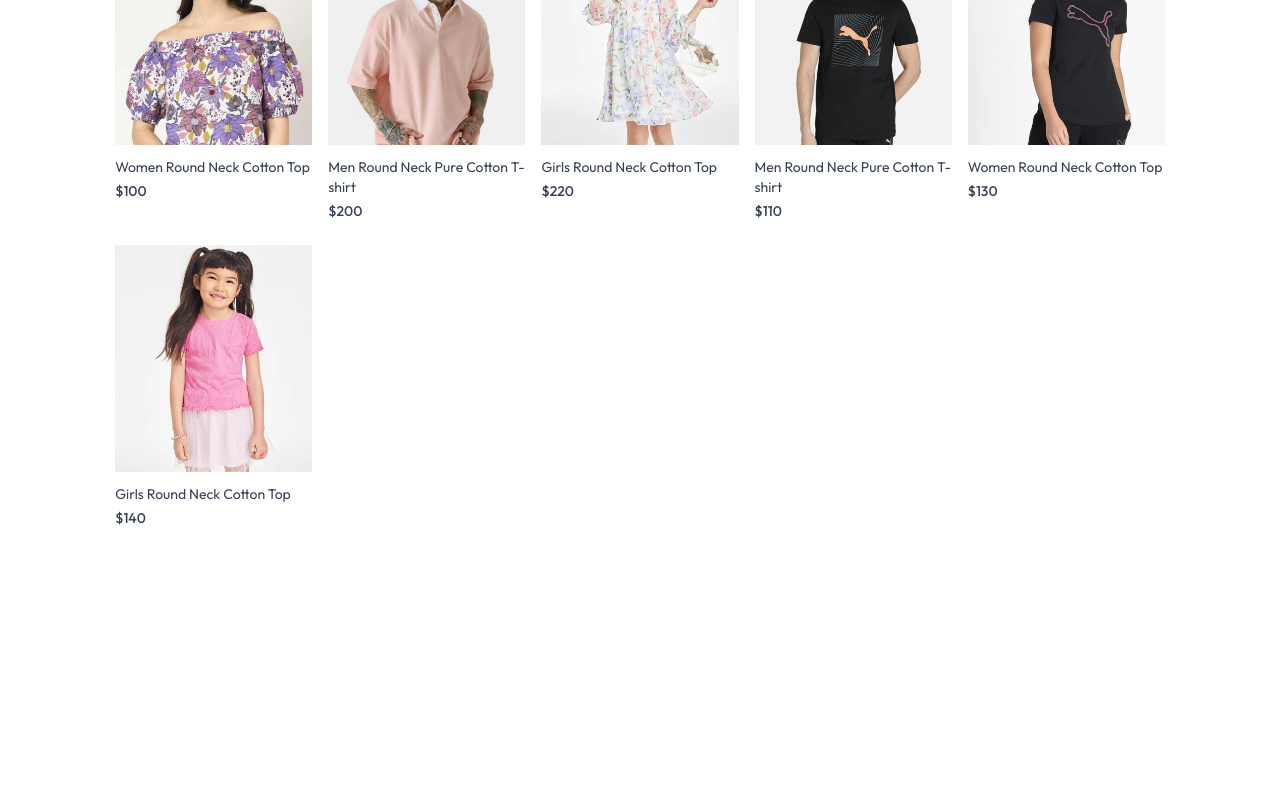
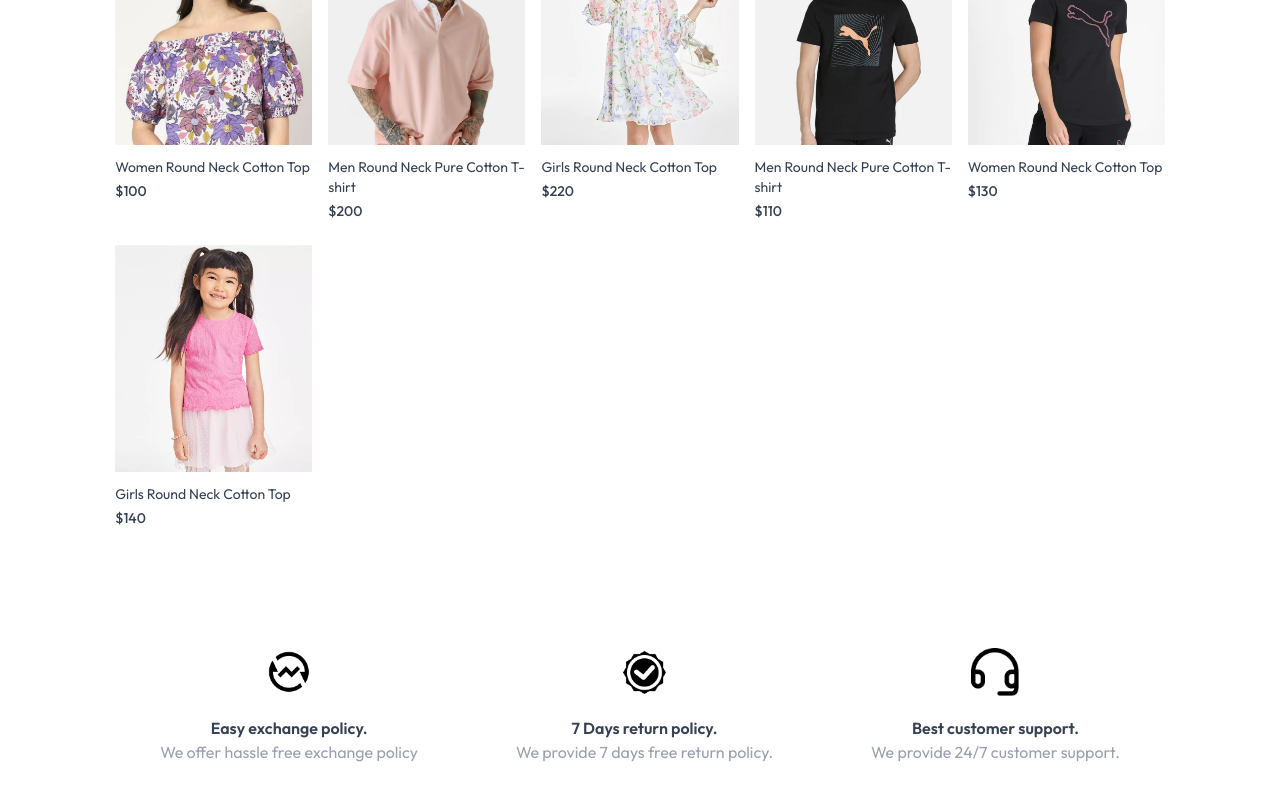
Before and after one commit to Moeen999/ecommerceAppFS, a React (Vite) app in the folder client/: page / in a window 1280 px wide. Shown: the part 1520-2320 px from the top of the page. Before the commit the page ends 2088 px from the top, so only its background shows below. Built offline with nearby package versions, Linux system fonts and the light colour scheme.

Commit message:
Added the our policy section in the home page.

```diff
--- /dev/null
+++ b/client/src/components/OurPolicy.jsx
@@ -0,0 +1,25 @@
+import { assets } from "../assets/assets";
+
+const OurPolicy = () => {
+  return (
+    <div className="flex flex-col sm:flex-row justify-around gap-12 sm:gap-2 text-center py-20 text-xs sm:text-sm md:text-base text-gray-700">
+      <div>
+        <img src={assets.exchange_icon} alt="" className="w-12 m-auto mb-5" />
+        <p className="font-semibold">Easy exchange policy.</p>
+        <p className="text-gray-400">We offer hassle free exchange policy</p>
+      </div>
+      <div>
+        <img src={assets.quality_icon} alt="" className="w-12 m-auto mb-5" />
+        <p className="font-semibold">7 Days return policy.</p>
+        <p className="text-gray-400">We provide 7 days free return policy.</p>
+      </div>
+      <div>
+        <img src={assets.support_img} alt="" className="w-12 m-auto mb-5" />
+        <p className="font-semibold">Best customer support.</p>
+        <p className="text-gray-400">We provide 24/7 customer support.</p>
+      </div>
+    </div>
+  );
+};
+
+export default OurPolicy;
--- a/client/src/pages/Home.jsx
+++ b/client/src/pages/Home.jsx
@@ -1,6 +1,7 @@
 import BestSellers from "../components/BestSellers";
 import Hero from "../components/Hero";
 import LatestCollection from "../components/LatestCollection";
+import OurPolicy from "../components/OurPolicy";
 
 const Home = () => {
   return (
@@ -8,6 +9,7 @@
       <Hero />
       <LatestCollection />
       <BestSellers/>
+      <OurPolicy/>
     </div>
   );
 };
```
